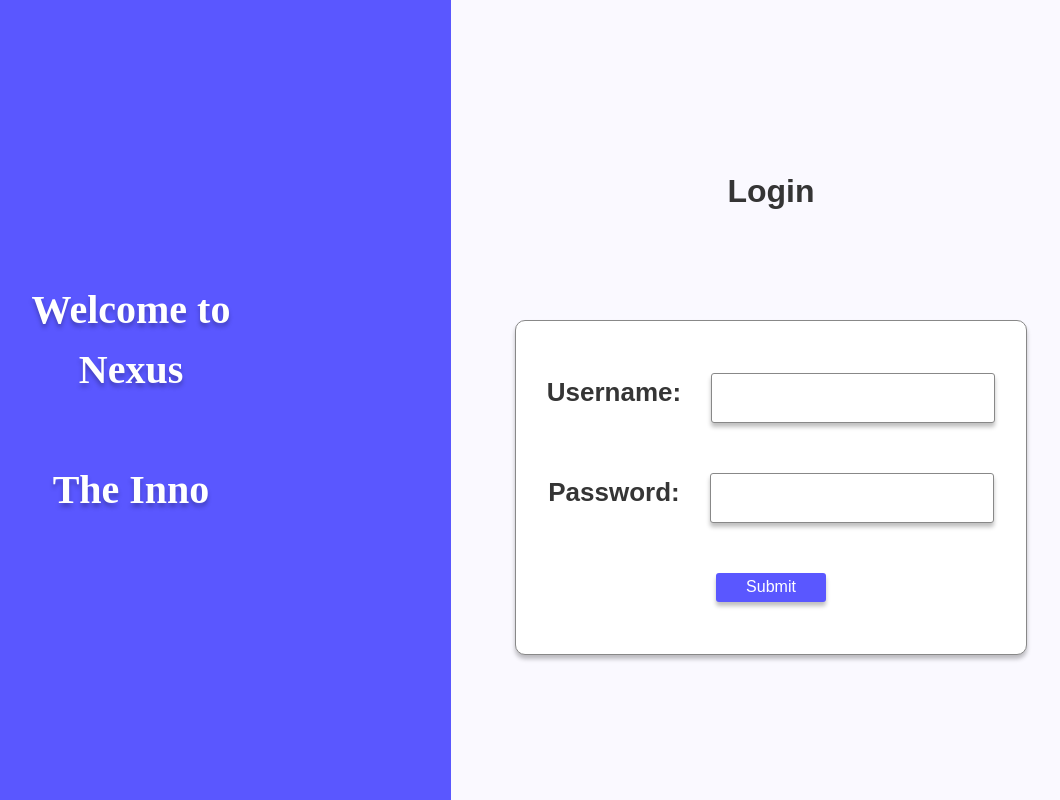
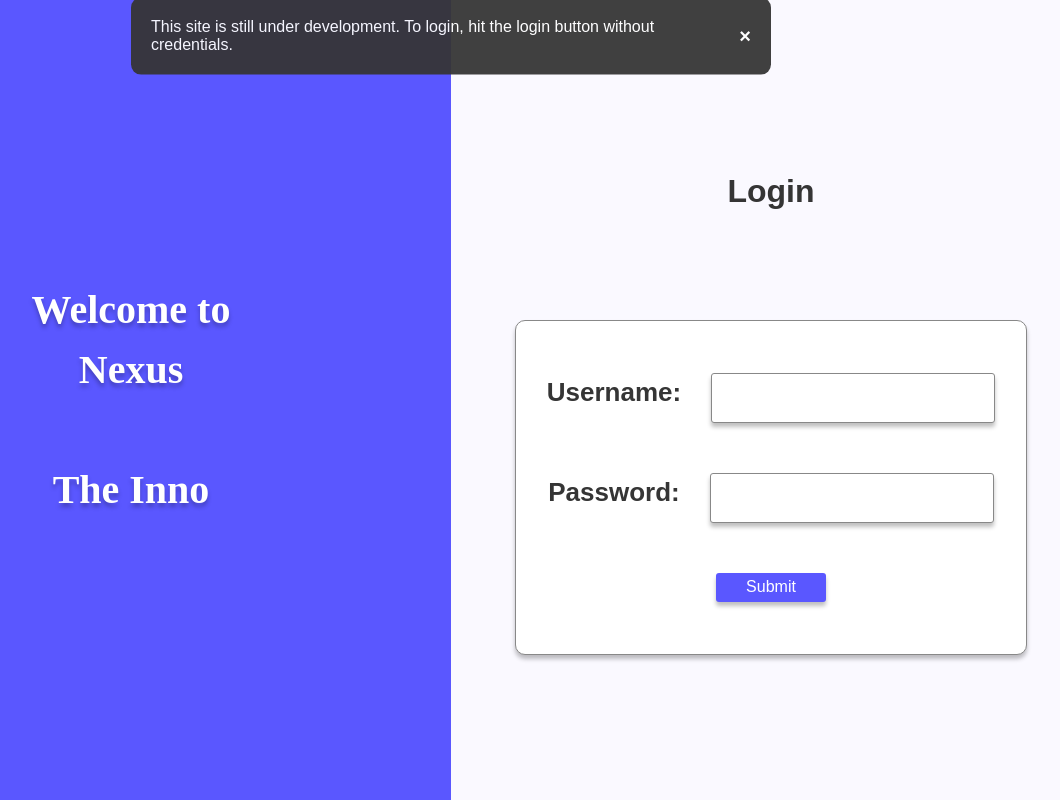
Before and after one commit to JosephHuntley/nexus, a Next.js app: page / in a window 1280 px wide. Shown: the whole page, without its empty margins (189-1249 px from the left). Built offline with nearby package versions, Linux system fonts and the light colour scheme.

Commit message:
Implement Alert Function

```diff
--- /dev/null
+++ b/src/components/Global/Alert/Alert.tsx
@@ -0,0 +1,20 @@
+import React, { ReactNode, useState } from 'react';
+import { AlertBox, CloseButton } from './AlertStyles';
+
+type props = {
+	open: boolean;
+	children: ReactNode;
+};
+
+function Alert({ open, children }: props) {
+	const [isOpen, setIsOpen] = useState(open);
+
+	return isOpen ? (
+		<AlertBox>
+			{children}
+			<CloseButton onClick={() => setIsOpen(false)}>&times;</CloseButton>
+		</AlertBox>
+	) : null;
+}
+
+export default Alert;
--- /dev/null
+++ b/src/components/Global/Alert/AlertStyles.ts
@@ -0,0 +1,57 @@
+import styled from 'styled-components';
+
+export const AlertBox = styled.article`
+	max-width: 50vw;
+	border-radius: 1rem;
+
+	padding: 2rem;
+	margin-top: 3.6rem;
+	font-size: 1.6rem;
+
+	background-color: ${(props) => props.theme.colors.text_primary};
+	opacity: 0.94;
+	color: ${(props) => props.theme.colors.bg_white};
+
+	position: absolute;
+	left: 50%;
+	transform: translate(-50%, -50%);
+
+	display: flex;
+	flex-direction: row;
+	align-items: center;
+	justify-content: center;
+
+	&:hover {
+		opacity: 0.6;
+	}
+
+	@media ${(props) => props.theme.breakpoints.tablet} {
+		margin-top: 10rem;
+		max-width: 100vw;
+		width: 75vw;
+		font-size: 3rem;
+	}
+
+	@media ${(props) => props.theme.breakpoints.phone} {
+		font-size: 2rem;
+	}
+`;
+
+export const CloseButton = styled.span`
+	color: ${(props) => props.theme.colors.bg_white};
+	font-weight: bold;
+	font-size: 2rem;
+	line-height: 2rem;
+	cursor: pointer;
+	transition: 0.3s;
+
+	@media ${(props) => props.theme.breakpoints.tablet} {
+		font-size: 6rem;
+		line-height: 6rem;
+	}
+
+	@media ${(props) => props.theme.breakpoints.phone} {
+		font-size: 4rem;
+		line-height: 4rem;
+	}
+`;
--- a/src/pages/index.tsx
+++ b/src/pages/index.tsx
@@ -15,6 +15,7 @@ import Box from '@/components/Global/Box/Box';
 import { InnerBox } from '@/styles/globals';
 import Button from '@/components/Global/Button/Button';
 import { useRouter } from 'next/router';
+import Alert from '@/components/Global/Alert/Alert';
 
 export default function Login() {
 	const [text1, setText1] = useState('');
@@ -64,6 +65,10 @@ export default function Login() {
 				/>
 			</Head>
 			<Main>
+				<Alert open={true}>
+					This site is still under development. To login, hit the login button
+					without credentials.
+				</Alert>
 				<LeftSide>
 					<Text>
 						{text1}
```
